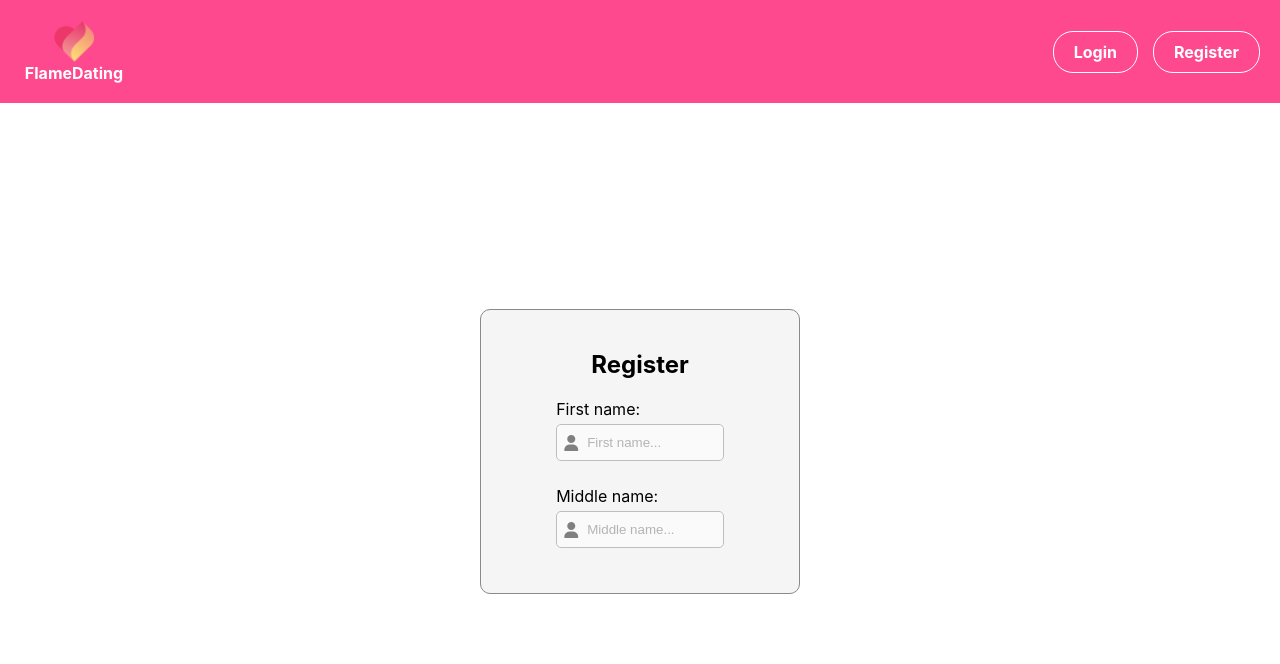
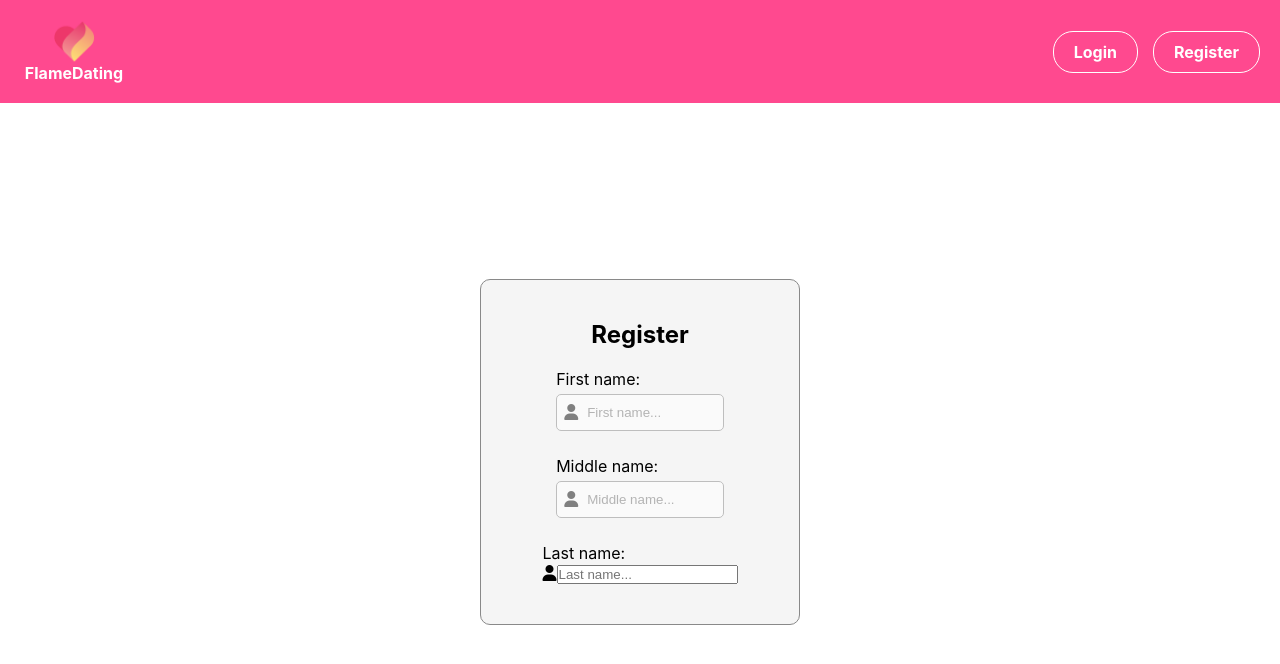
Before and after one commit to ivangeorgiev34/FlameDating, a React (Create React App) app: page /register in a window 1280 px wide. Shown: the top 664 px of the page. Built offline with nearby package versions, Linux system fonts and the light colour scheme.

Commit message:
Add lastNameContainer

```diff
--- a/src/pages/Register/Register.tsx
+++ b/src/pages/Register/Register.tsx
@@ -4,7 +4,8 @@ import { useForm } from "../../hooks/useForm/useForm";
 import IRegisterForm from "../../interfaces/register/IRegisterForm";
 import { useError } from "../../hooks/useError/useError";
 import IRegisterFormErrors from "../../interfaces/register/IRegisterFormErrors";
-import { firstNameValidation } from "../../validators/register/firstNameValidation";
+import { firstNameValidation } from "../../validators/register/firstNameValidation/firstNameValidation";
+import { middleNameValidation } from "../../validators/register/middleNameValidation/middleNameValidation";
 
 export const Register: React.FC = () => {
   const { formValues, onFormChange, onFormChangeImage } =
@@ -89,12 +90,32 @@ export const Register: React.FC = () => {
               value={formValues.middleName}
               onChange={(e) => onFormChange(e)}
               onBlur={(e) =>
-                onFormErrorChange(e, firstNameValidation(formValues.middleName))
+                onFormErrorChange(
+                  e,
+                  middleNameValidation(formValues.middleName)
+                )
               }
             />
           </div>
           <span className={styles.error}>{formErrors.middleName}</span>
         </div>
+        <div className={styles.lastNameContainer}>
+          <label htmlFor="lastName">Last name:</label>
+          <div className={styles.lastNameInputContainer}>
+            <i className="fa-solid fa-user"></i>
+            <input
+              type="lastName"
+              name="lastName"
+              placeholder="Last name..."
+              value={formValues.lastName}
+              onChange={(e) => onFormChange(e)}
+              onBlur={(e) =>
+                onFormErrorChange(e, middleNameValidation(formValues.lastName))
+              }
+            />
+          </div>
+          <span className={styles.error}>{formErrors.lastName}</span>
+        </div>
       </div>
     </div>
   );
```
